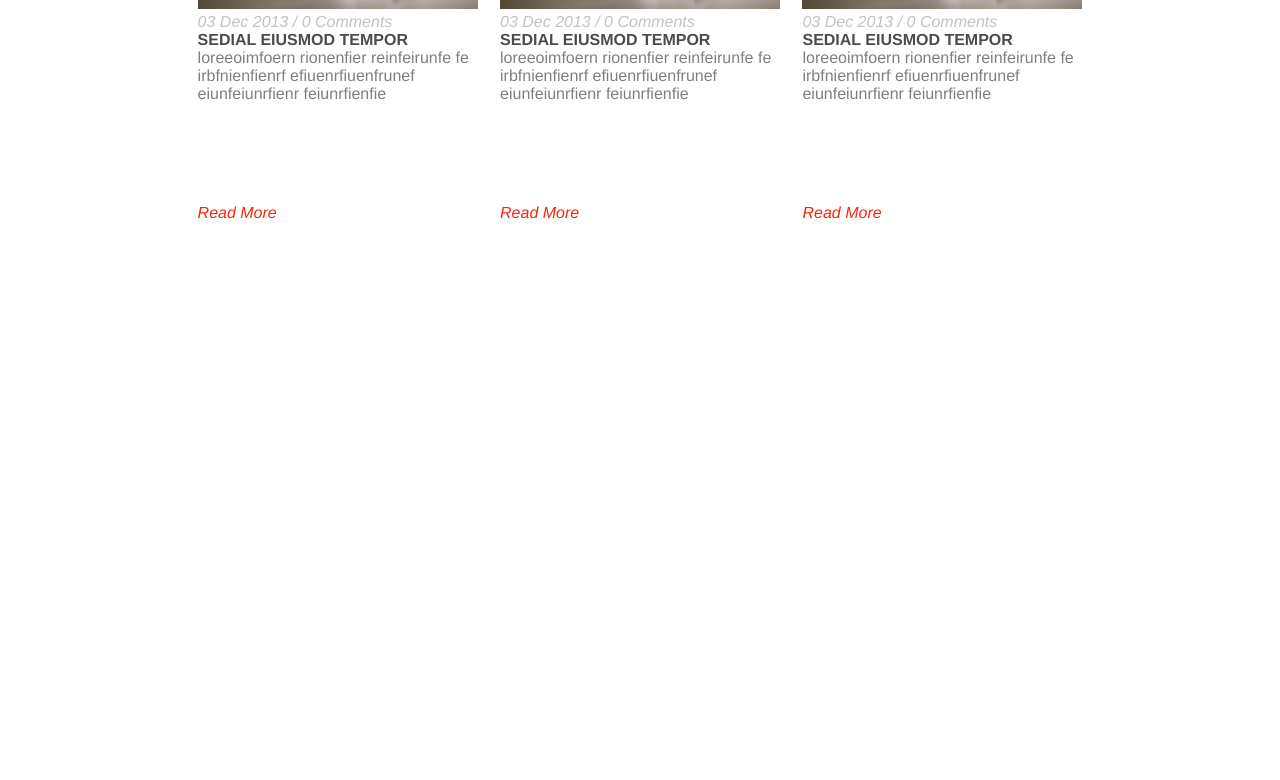
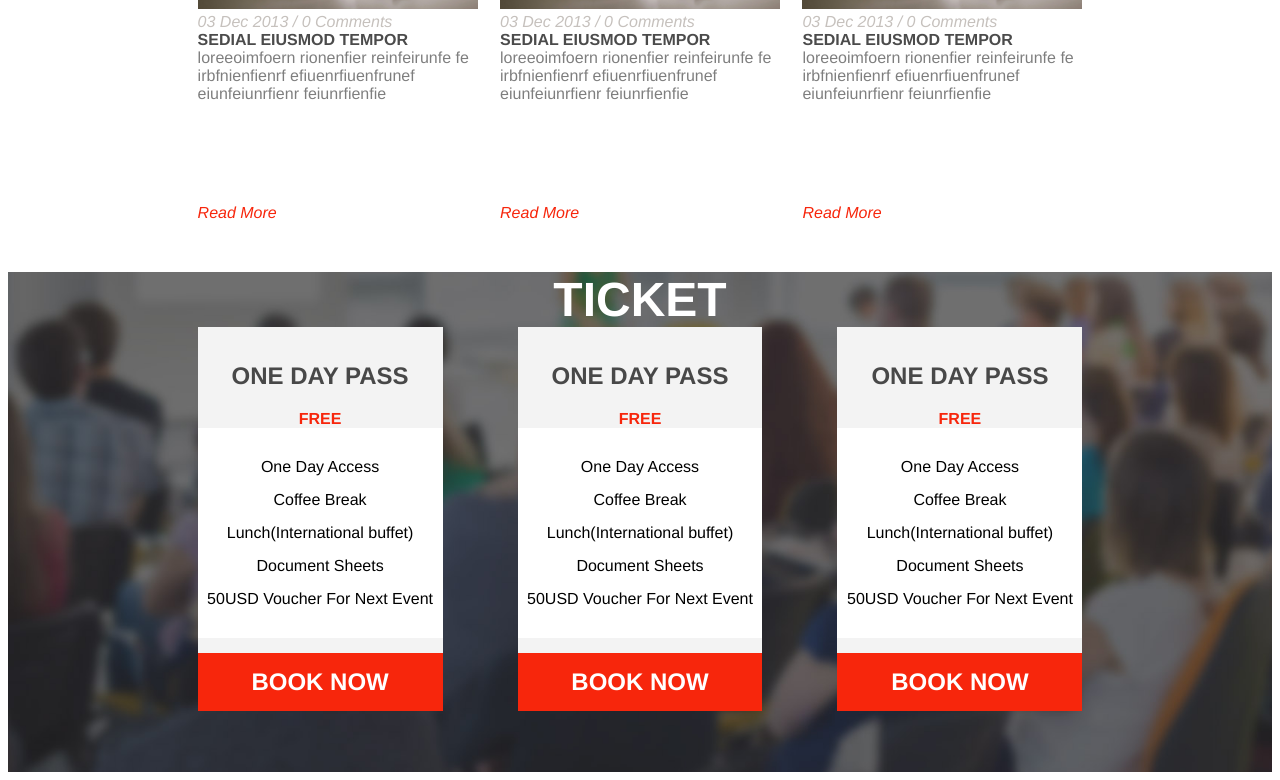
Before and after one commit to AndreaPanzeriDev/proj-html-vuejs, a Vue app: page / in a window 1280 px wide. Shown: the part 2922-3702 px from the top of the page. Before the commit the page ends 3152 px from the top, so only its background shows below. Built offline with nearby package versions, Linux system fonts and the light colour scheme.

Commit message:
presentation

```diff
--- a/src/App.vue
+++ b/src/App.vue
@@ -45,6 +45,20 @@ export default {
         {img: 'photodune-7770665-two-white-coffee-mug-with-diy-decoration-o (2).jpg', date: '03 Dec 2013', comments: '0', title: 'SEDIAL EIUSMOD TEMPOR', phrase: 'loreeoimfoern rionenfier reinfeirunfe fe irbfnienfienrf efiuenrfiuenfrunef eiunfeiunrfienr feiunrfienfie'},
       ],
       ticket: [
+        {name: 'ONE DAY PASS', price: 'FREE', bonus: [
+          'One Day Access',
+          'Coffee Break',
+          'Lunch(International buffet)',
+          'Document Sheets',
+          '50USD Voucher For Next Event'
+        ]},
+        {name: 'ONE DAY PASS', price: 'FREE', bonus: [
+          'One Day Access',
+          'Coffee Break',
+          'Lunch(International buffet)',
+          'Document Sheets',
+          '50USD Voucher For Next Event'
+        ]},
         {name: 'ONE DAY PASS', price: 'FREE', bonus: [
           'One Day Access',
           'Coffee Break',
@@ -112,8 +126,16 @@ export default {
   margin-right: 30px;
 }
 
+.my-15{
+  margin: 15px 0;
+}
+
 .my-30{
   margin: 30px 0;
+}
+
+.py-15{
+  padding: 15px 0;
 }
 
 .pt-25{
@@ -128,7 +150,9 @@ export default {
   opacity: 0.7;
 }
 
-
+.fs-1{
+  font-size: 1.5rem;
+}
 
 .fs-2{
   font-size: 2rem;
@@ -161,6 +185,7 @@ export default {
   margin: auto;
 }
 
+
 .space-around{
   justify-content: space-around;
 }
@@ -189,6 +214,10 @@ a{
 .w-75{
   width: 75%;
 }
+
+.w-100{
+  width: 100%;
+}
 /***********************
         COLORS
 ************************/
@@ -205,7 +234,19 @@ a{
   color: #f7260c;
 }
 
+.bscarlet{
+  background-color: #f7260c;
+}
+
 .bsand{
-  color: #f3f3f3;
+  background-color: #f3f3f3;
+}
+
+.sand{
+  color: #f3f3f3
+}
+
+.bwhite{
+  background-color: white;
 }
 </style>
--- a/src/components/card/ticketCard.vue
+++ b/src/components/card/ticketCard.vue
@@ -1,13 +1,33 @@
 <template>
-  <div></div>
+  <div>
+    <div class="w-100">
+      <div class="bsand py-15">
+        <h2 class="text-center  fw-bold o-7">{{singleItem.name}}</h2>
+        <div class="text-center scarlet fw-bold ">{{singleItem.price}}</div>
+        <div class="bwhite py-15">
+          <div v-for="(elem, n) in singleItem.bonus.length" :key="n">
+          <div class="text-center my-15">{{singleItem.bonus[n]}}</div>
+          </div>
+        </div>
+      </div>
+      <div class="bscarlet py-15">
+        <div class="text-white text-center fw-bold fs-1">BOOK NOW</div>
+      </div>
+    </div>
+  </div>
 </template>
 
 <script>
 export default {
-
+  name: 'ticketCard',
+  props:{
+    singleItem: Object,
+  },
+  mounted(){
+  }
 }
 </script>
 
-<style>
+<style scoped>
 
 </style>
--- a/src/components/ticketComp.vue
+++ b/src/components/ticketComp.vue
@@ -1,24 +1,43 @@
 <template>
-  <div>
-    <Card/>
+  <div id="ticket" class="mt-50">
+    <div class="container">
+      <div class="text-center text-white fs-3 fw-bold">TICKET</div>
+      <div class="d-flex space-between">
+        <Card v-for="(elem, index) in arrayTicket" :key="index" :singleItem="elem"   class="d-flex slice"/>
+      </div>
+    </div>
   </div>
 </template>
 
 <script>
-import Card from './card/ticketCard.vue'
-
+import Card from "./card/ticketCard.vue";
 
 export default {
-    name: 'ticketComp',
-    components:{
-        Card
-    },
-    props:{
-      arrayTicket: Array
-    }
-}
+  name: "ticketComp",
+  components: {
+    Card,
+  },
+  props: {
+    arrayTicket: Array,
+  },
+};
 </script>
 
-<style>
+<style scoped>
+#ticket {
+  height: 500px;
+  background-image: url(../assets/img/ticket-bg.jpg);
+  background-repeat: no-repeat;
+  background-size: cover;
+  background-position: center;
+}
 
+.container{
+  width: 70%;
+  margin: auto;
+}
+
+.slice{
+  width: calc(100% / 3 - 50px);
+}
 </style>
```
